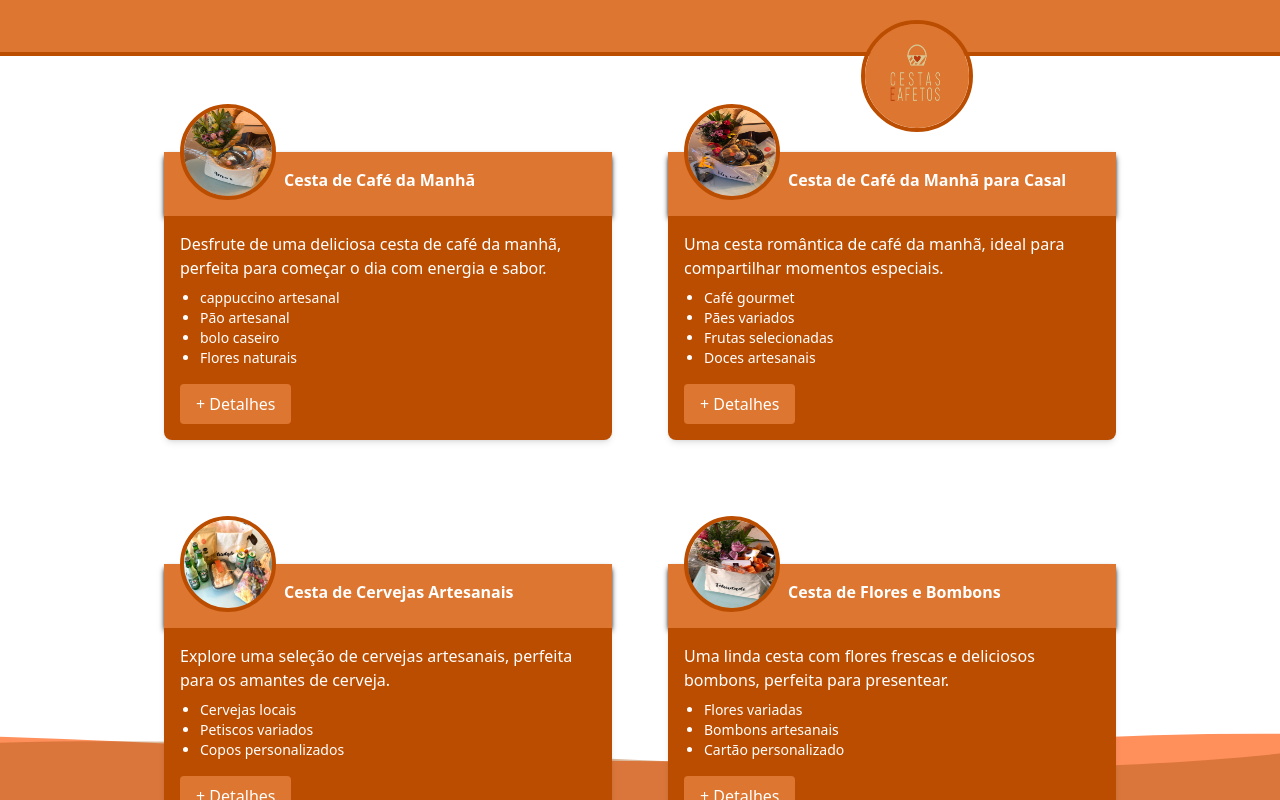
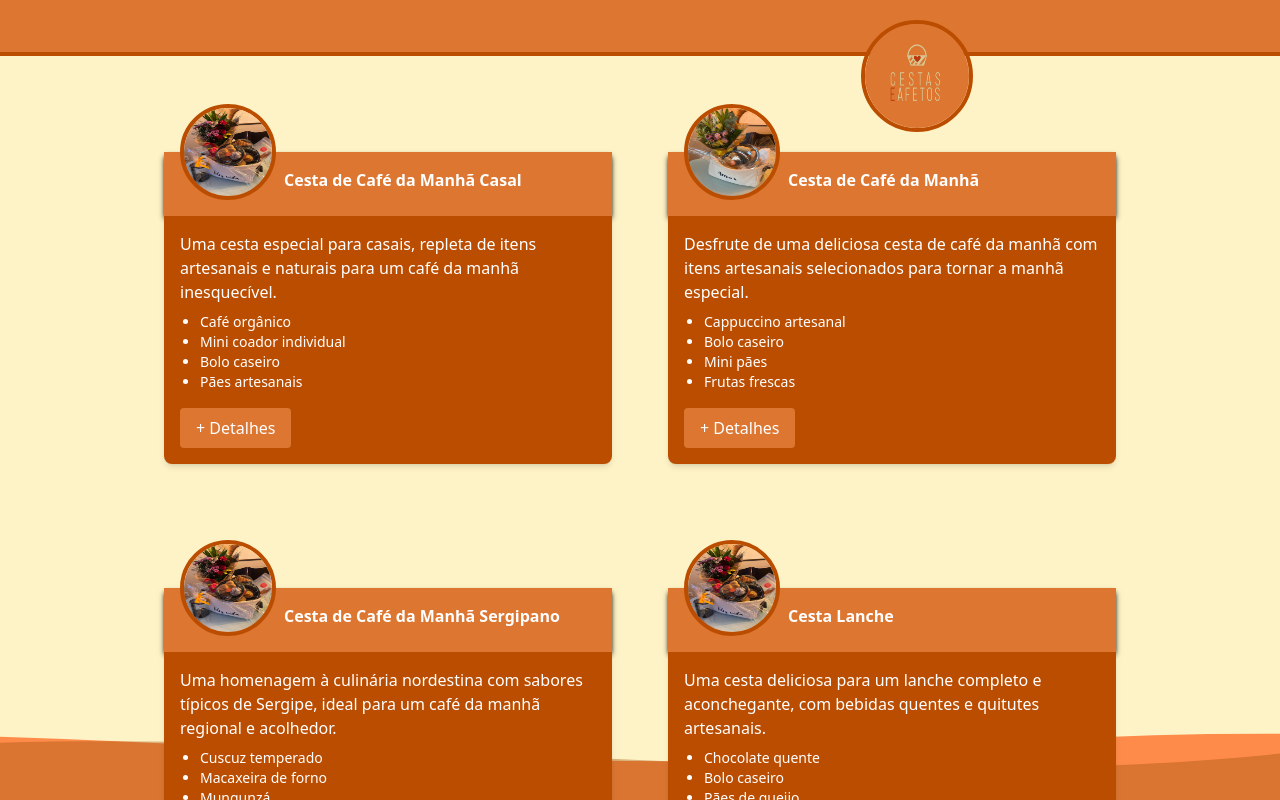
Before and after one commit to vinicius-pascoal/cestas-E-afetos, a Next.js app: page / in a window 1280 px wide. Built offline with nearby package versions, Linux system fonts and the light colour scheme.

Commit message:
cadastro de cestas

```diff
--- a/src/app/page.tsx
+++ b/src/app/page.tsx
@@ -18,7 +18,7 @@ export default function Home() {
           />
         </header>
         <div className="h-screen overflow-y-auto">
-          {/* TODO componente de cesta fix: ultima cesta ta sendo comida / ajustat o componenete com um array fazer ser apenas uma chamada */}
+          {/* TODO componente de cesta fix: ultima cesta ta sendo comida */}
           <ItemCard />
         </div>
       </div>
--- a/src/components/ItemCard.tsx
+++ b/src/components/ItemCard.tsx
@@ -8,82 +8,290 @@ import vinho from "../img/cestas/queijosVinho.jpg";
 
 export default function ItemCard() {
   const cestas = {
+    cafeCasal: {
+      nome: "Cesta de Café da Manhã Casal",
+      image: cafeCasal, // substitua pela imagem correta
+      description:
+        "Uma cesta especial para casais, repleta de itens artesanais e naturais para um café da manhã inesquecível.",
+      items: [
+        "Café orgânico",
+        "Mini coador individual",
+        "Bolo caseiro",
+        "Pães artesanais"
+      ],
+      itemsCompleto: [
+        "Cesto em linhão com alças de couro",
+        "Flores naturais",
+        "1 mini coador individual",
+        "100g de café orgânico",
+        "1 bolo caseiro",
+        "1 suco natural",
+        "1 água de coco",
+        "2 waffles",
+        "Requeijão",
+        "2 frutas",
+        "2 mini quiches de queijo",
+        "2 croissants",
+        "2 pretzels",
+        "Mini pães doces",
+        "1 focaccia ou pães artesanais",
+        "Suspiros"
+      ],
+      preco: "R$ 360,00 "
+    },
     cafe: {
       nome: "Cesta de Café da Manhã",
-      image: cafeSolo,
+      image: cafeSolo, // substitua pela imagem correta
       description:
-        "Desfrute de uma deliciosa cesta de café da manhã, perfeita para começar o dia com energia e sabor.",
-      items: ["cappuccino artesanal", "Pão artesanal", "bolo caseiro", "Flores naturais"],
+        "Desfrute de uma deliciosa cesta de café da manhã com itens artesanais selecionados para tornar a manhã especial.",
+      items: [
+        "Cappuccino artesanal",
+        "Bolo caseiro",
+        "Mini pães",
+        "Frutas frescas"
+      ],
       itemsCompleto: [
         "Cesto em linhão",
         "Flores naturais",
         "1 bolo caseiro",
         "1 suco natural",
         "1 cappuccino artesanal",
+        "1 waffle",
+        "Requeijão",
+        "2 frutas",
+        "1 mini quiche de queijo",
+        "Mini pães",
+        "1 croissant",
+        "1 pretzel",
+        "Mini pães doces",
+        "Suspiros"
       ],
-      preco: "R$ 49,90",
-
+      preco: "R$ 280,00 "
     },
-    cafeCasal: {
-      nome: "Cesta de Café da Manhã para Casal",
-      image: cafeCasal,
+    cafeSergipano: {
+      nome: "Cesta de Café da Manhã Sergipano",
+      image: cafeCasal, // substitua pela imagem correta
       description:
-        "Uma cesta romântica de café da manhã, ideal para compartilhar momentos especiais.",
-      items: ["Café gourmet", "Pães variados", "Frutas selecionadas", "Doces artesanais"],
+        "Uma homenagem à culinária nordestina com sabores típicos de Sergipe, ideal para um café da manhã regional e acolhedor.",
+      items: [
+        "Cuscuz temperado",
+        "Macaxeira de forno",
+        "Mungunzá",
+        "Café orgânico"
+      ],
+      itemsCompleto: [
+        "Cesto em linhão",
+        "1 mini coador individual",
+        "100g de café orgânico",
+        "Cuscuz temperado",
+        "Macaxeira de forno",
+        "Mungunzá",
+        "1 bolo caseiro",
+        "1 suco natural",
+        "1 água de coco",
+        "1 leite fazenda",
+        "Queijo coalho",
+        "2 frutas",
+        "Beiju",
+        "Mini queijadinhas",
+        "Biscoito tareco",
+        "3 tipos de pães"
+      ],
+      preco: "R$ 360,00 "
+    },
+    lanche: {
+      nome: "Cesta Lanche",
+      image: cafeCasal, // substitua pela imagem correta
+      description:
+        "Uma cesta deliciosa para um lanche completo e aconchegante, com bebidas quentes e quitutes artesanais.",
+      items: [
+        "Chocolate quente",
+        "Bolo caseiro",
+        "Pães de queijo",
+        "Bolo de rolo"
+      ],
       itemsCompleto: [
         "Cesto em linhão",
         "Flores naturais",
         "1 bolo caseiro",
         "1 suco natural",
+        "1 água de coco",
+        "1 chocolate quente",
         "1 cappuccino artesanal",
+        "Bolo de rolo",
+        "4 pães de queijo",
+        "Requeijão",
+        "1 mini quiche de queijo",
+        "1 croissant",
+        "1 pretzel",
+        "Mini pães doces",
+        "Suspiros"
       ],
-      preco: "R$ 89,90",
+      preco: "R$ 280,00 "
     },
-    cervejas: {
-      nome: "Cesta de Cervejas Artesanais",
-      image: cervejas,
+    floresFrutas: {
+      nome: "Cesta Flores e Frutas",
+      image: flores, // substitua pela imagem correta
       description:
-        "Explore uma seleção de cervejas artesanais, perfeita para os amantes de cerveja.",
-      items: ["Cervejas locais", "Petiscos variados", "Copos personalizados"],
+        "Uma cesta leve e elegante com flores naturais e frutas frescas da estação, perfeita para presentear com frescor e carinho.",
+      items: [
+        "Flores naturais",
+        "Uvas",
+        "Morangos",
+        "Kiwi"
+      ],
       itemsCompleto: [
         "Cesto em linhão",
         "Flores naturais",
-        "1 bolo caseiro",
-        "1 suco natural",
-        "1 cappuccino artesanal",
+        "Uvas",
+        "Morangos",
+        "Maçã",
+        "Manga",
+        "Kiwi",
+        "Goiaba",
+        "Ameixa",
+        "Mamão",
+        "(Caso alguma fruta falte, será substituída por outra da estação)"
       ],
-      preco: "R$ 79,90",
+      preco: "R$ 280,00 "
     },
-    flores: {
-      nome: "Cesta de Flores e Bombons",
-      image: flores,
+    proseccoFlores: {
+      nome: "Cesta Prosecco e Flores",
+      image: cafeCasal, // substitua pela imagem correta
       description:
-        "Uma linda cesta com flores frescas e deliciosos bombons, perfeita para presentear.",
-      items: ["Flores variadas", "Bombons artesanais", "Cartão personalizado"],
+        "Uma cesta refinada com flores naturais, tábua de frios e acompanhamentos selecionados, ideal para momentos de celebração.",
+      items: [
+        "Prosecco",
+        "Tábua de frios",
+        "Flores naturais",
+        "Pão artesanal"
+      ],
       itemsCompleto: [
         "Cesto em linhão",
         "Flores naturais",
-        "1 bolo caseiro",
-        "1 suco natural",
-        "1 cappuccino artesanal",
+        "1 patê",
+        "Torradinhas",
+        "1 focaccia ou pão artesanal",
+        "Palitos crocantes",
+        "Tábua de frios contendo:",
+        "– Frutas",
+        "– Queijo brie",
+        "– Provolone",
+        "– Queijo reino",
+        "– Lombo canadense",
+        "– Peito de peru",
+        "– Gorgonzola",
+        "– Damascos ou tâmaras"
       ],
-      preco: "R$ 59,90",
+      preco: "R$ 470,00 "
     },
-    vinho: {
-      nome: "Cesta de Queijos e Vinho",
-      image: vinho,
+    vegana: {
+      nome: "Cesta Vegana",
+      image: cafeCasal, // substitua pela imagem correta
       description:
-        "Uma combinação perfeita de queijos finos e um bom vinho, ideal para uma noite especial.",
-      items: ["Queijos selecionados", "Vinho tinto ou branco", "Biscoitos finos"],
+        "Uma opção saudável e 100% vegetal com sabores artesanais e ingredientes naturais, perfeita para quem busca equilíbrio e consciência.",
+      items: [
+        "Bolo banana vegano",
+        "Sanduíche natural vegano",
+        "Café orgânico",
+        "Frutas frescas"
+      ],
       itemsCompleto: [
         "Cesto em linhão",
         "Flores naturais",
-        "1 bolo caseiro",
+        "1 mini coador individual",
+        "100g de café orgânico",
+        "1 bolo de banana vegano",
         "1 suco natural",
-        "1 cappuccino artesanal",
+        "1 água de coco",
+        "3 frutas",
+        "1 focaccia ou pães artesanais",
+        "1 sanduíche natural vegano",
+        "1 patê vegano",
+        "Biscoitos veganos"
       ],
-      preco: "R$ 99,90",
+      preco: "R$ 360,00 "
     },
+    floresBombons: {
+      nome: "Cesta Flores e Bombons",
+      image: cafeCasal, // substitua pela imagem correta
+      description:
+        "Uma cesta elegante com flores naturais e deliciosos bombons para adoçar qualquer ocasião especial.",
+      items: [
+        "Flores naturais",
+        "Caixa de trufas",
+        "Nutella",
+        "Chocolates"
+      ],
+      itemsCompleto: [
+        "Flores naturais",
+        "Caixa de trufas",
+        "Nutella",
+        "Biscoitos importados",
+        "Caixa de bombons",
+        "Chocolates"
+      ],
+      preco: "R$ 360,00 "
+    },
+    cervejas: {
+      nome: "Cesta das Cervejas",
+      image: cervejas, // substitua pela imagem correta
+      description:
+        "Uma cesta perfeita para os amantes de cerveja, com variedade de rótulos, acompanhamentos e uma tábua de frios especial.",
+      items: [
+        "Cervejas variadas",
+        "Tábua de frios",
+        "Pão de alho",
+        "Palitos crocantes"
+      ],
+      itemsCompleto: [
+        "Cesto em linhão com alças de couro",
+        "2 cervejas em lata",
+        "4 cervejas long neck",
+        "Pão de alho",
+        "Palitos crocantes",
+        "Tábua de frios contendo:",
+        "– Fruta",
+        "– Queijo prato",
+        "– Provolone",
+        "– Queijo reino",
+        "– Lombo canadense",
+        "– Peito de peru",
+        "– Polenguinho"
+      ],
+      preco: "R$ 370,00 "
+    },
+    queijosVinho: {
+      nome: "Cesta Queijos e Vinho",
+      image: vinho, // substitua pela imagem correta
+      description:
+        "Uma cesta sofisticada com vinho chileno ou argentino, tábua de frios e acompanhamentos selecionados para momentos especiais.",
+      items: [
+        "Vinho chileno/argentino",
+        "Tábua de frios",
+        "Patê",
+        "Pão artesanal"
+      ],
+      itemsCompleto: [
+        "Cesto em linhão com alças de couro",
+        "1 vinho chileno / argentino",
+        "1 água",
+        "1 patê",
+        "Torradinhas",
+        "1 focaccia ou pão artesanal",
+        "Palitos crocantes",
+        "Tábua de frios contendo:",
+        "– Fruta",
+        "– Queijo brie",
+        "– Provolone",
+        "– Queijo reino",
+        "– Lombo canadense",
+        "– Peito de peru",
+        "– Gorgonzola",
+        "– Damascos ou tâmaras"
+      ],
+      preco: "R$ 420,00 "
+    }
   };
 
   return (
--- a/src/components/Modal.tsx
+++ b/src/components/Modal.tsx
@@ -46,7 +46,7 @@ export default function Modal({ nome, image, itemsCompleto, preco }: ModalItemPr
 
             {/* Modal em si */}
             <motion.div
-              className="relative z-10 w-[90%] max-w-md bg-white rounded-2xl shadow-xl p-6 border-4 border-amber-700 border-double border-opacity-80"
+              className="relative z-10 w-[90%] max-w-md bg-amber-100 rounded-2xl shadow-xl p-6 border-4 border-amber-700 border-double border-opacity-80"
               initial={{ opacity: 0, scale: 0.9 }}
               animate={{ opacity: 1, scale: 1 }}
               exit={{ opacity: 0, scale: 0.9 }}
--- a/src/components/WallpaperContainer.tsx
+++ b/src/components/WallpaperContainer.tsx
@@ -22,7 +22,7 @@ const waveVariants = (delay: number = 0) => ({
 
 export default function WallpaperContainer({ children }: Props) {
   return (
-    <div className="relative bg-white overflow-hidden min-h-screen">
+    <div className="relative bg-amber-100 overflow-hidden min-h-screen">
       {/* Conteúdo principal */}
       <div className="relative z-10 items-center justify-center min-h-screen max-h-screen ">
         {children}
```
